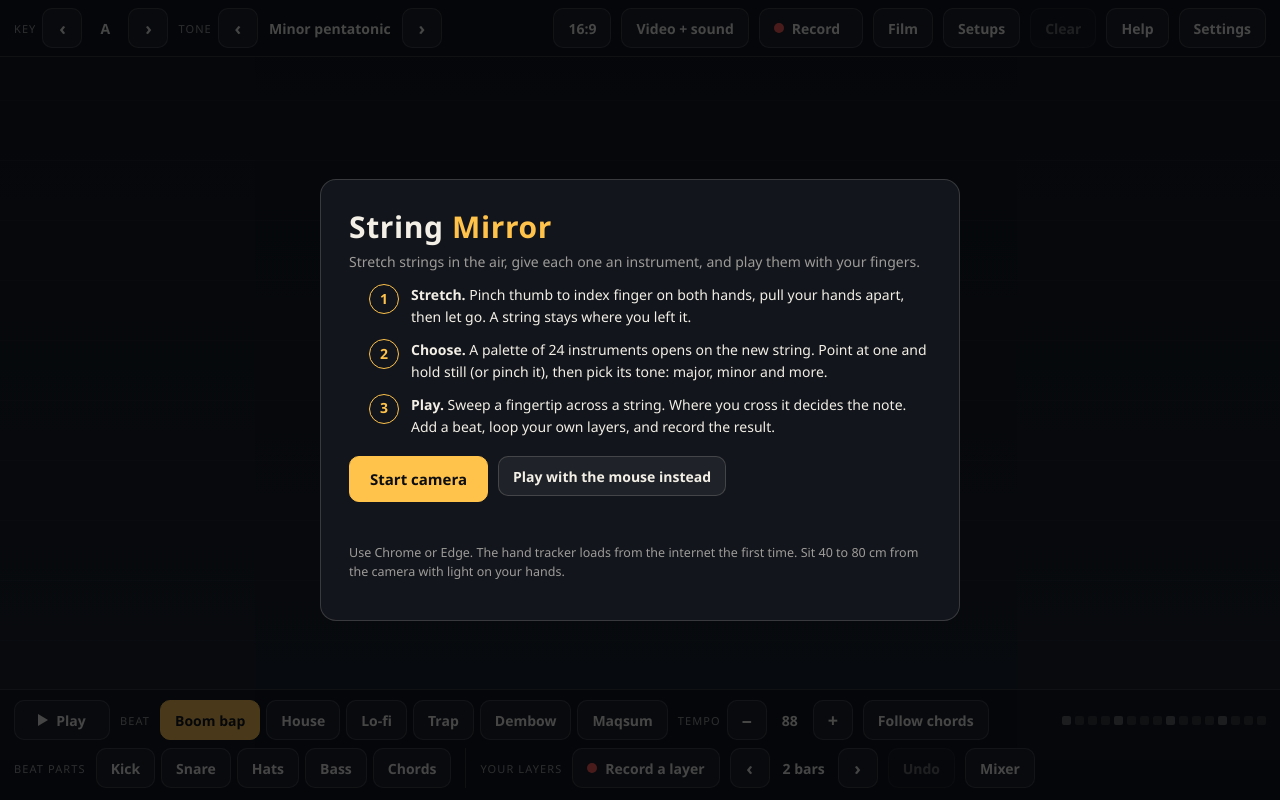
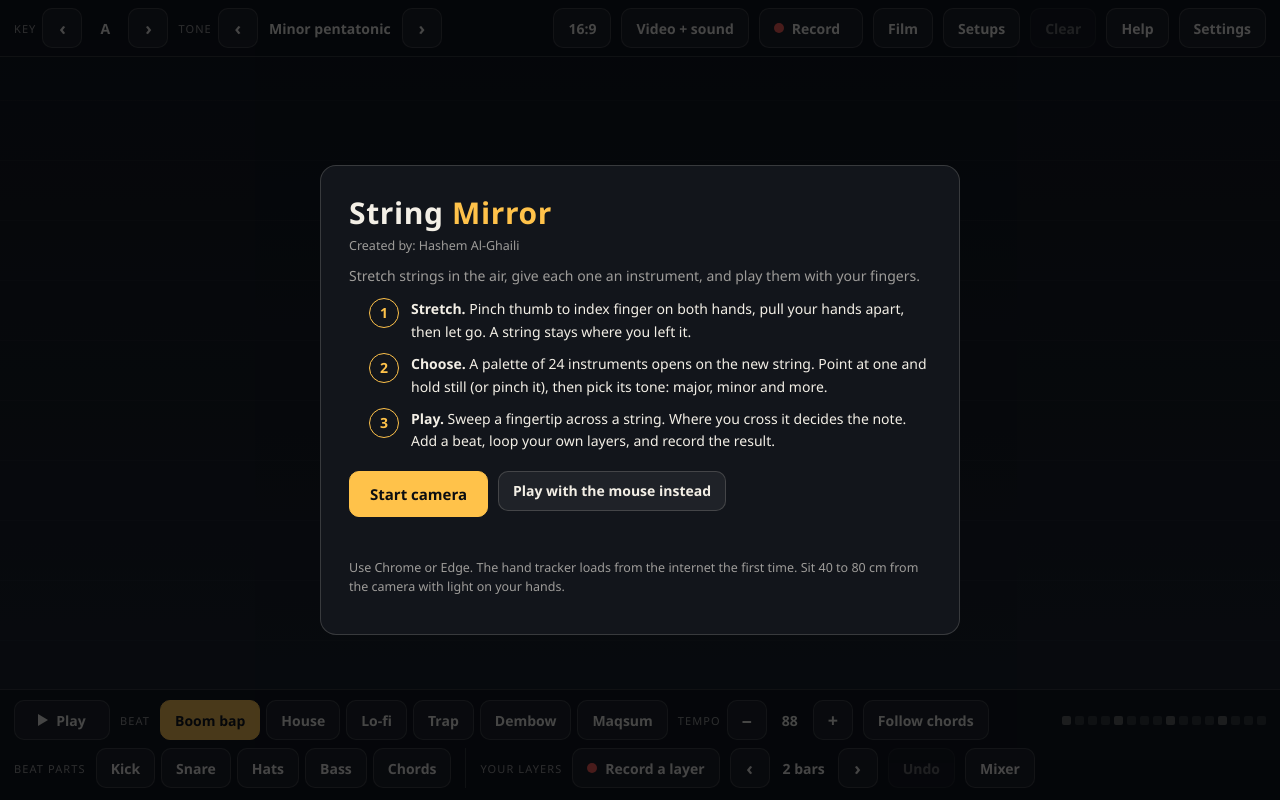
Before and after one commit to Celphlove/air-wave-music, a plain HTML site: page index.html in a window 1280 px wide. Drawn offline with Linux system fonts and the light colour scheme; animation ran at ten frames a second.

Commit message:
Add credit: Created by Hashem Al-Ghaili
Co-Authored-By: Claude Fable 5.2 <noreply@anthropic.com>
Claude-Session: https://claude.ai/code/session_01EX1w9d76PedKi4Hop84HRM

```diff
--- a/index.html
+++ b/index.html
@@ -4,6 +4,7 @@
 <meta charset="utf-8">
 <meta name="viewport" content="width=device-width, initial-scale=1">
 <title>String Mirror</title>
+<meta name="author" content="Hashem Al-Ghaili">
 <style>
 :root {
   --ink: #0b0d11; --panel: rgba(11, 13, 17, 0.9); --line: rgba(251, 246, 233, 0.16);
@@ -178,6 +179,7 @@ body.clean #top, body.clean #dock, body.clean #hint { display: none; }
 <div id="startModal" class="modal open">
   <div class="card">
     <h1>String <b>Mirror</b></h1>
+    <p class="small" style="margin-bottom:10px">Created by: Hashem Al-Ghaili</p>
     <p>Stretch strings in the air, give each one an instrument, and play them with your fingers.</p>
     <ol class="steps">
       <li><span class="n">1</span><span><b>Stretch.</b> Pinch thumb to index finger on both hands, pull your hands apart, then let go. A string stays where you left it.</span></li>
```
Also changed, not shown: 1 other file.
